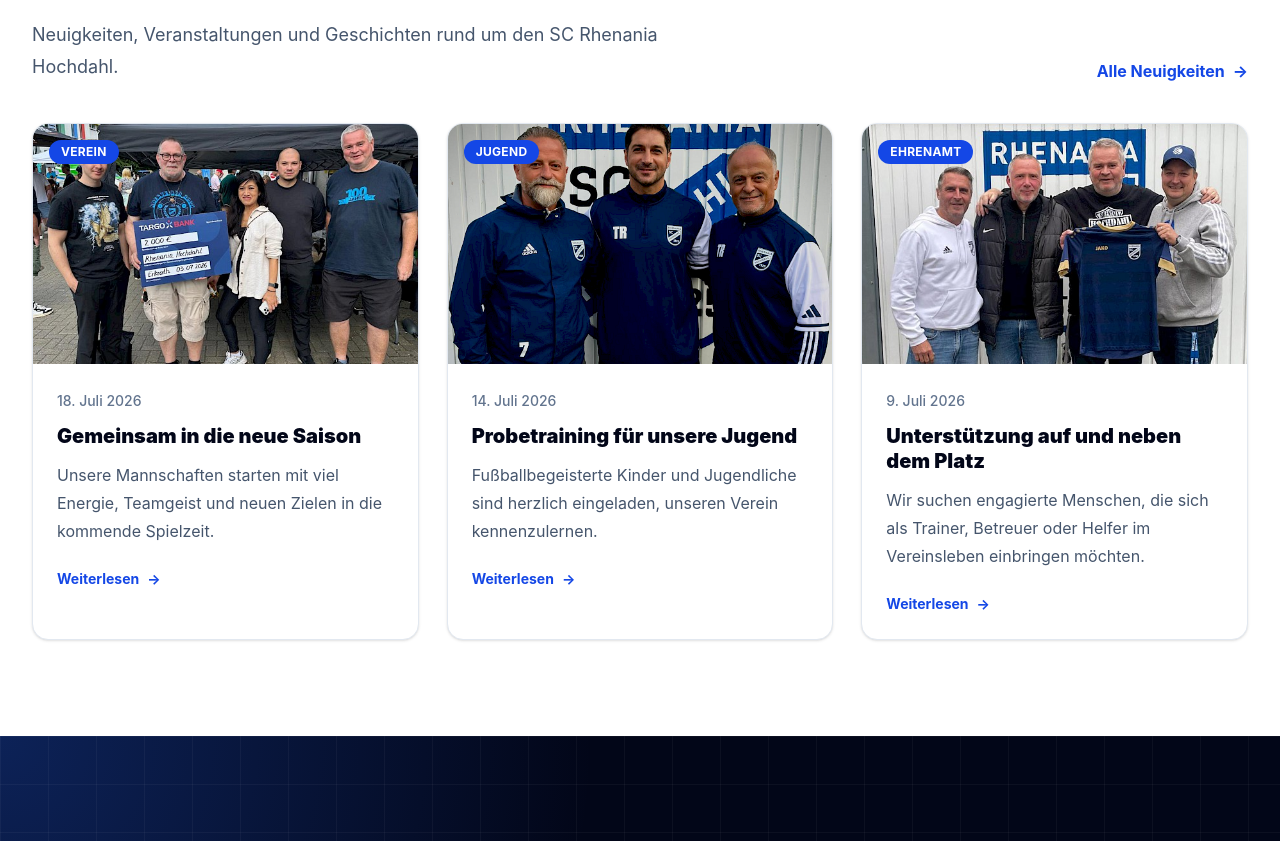
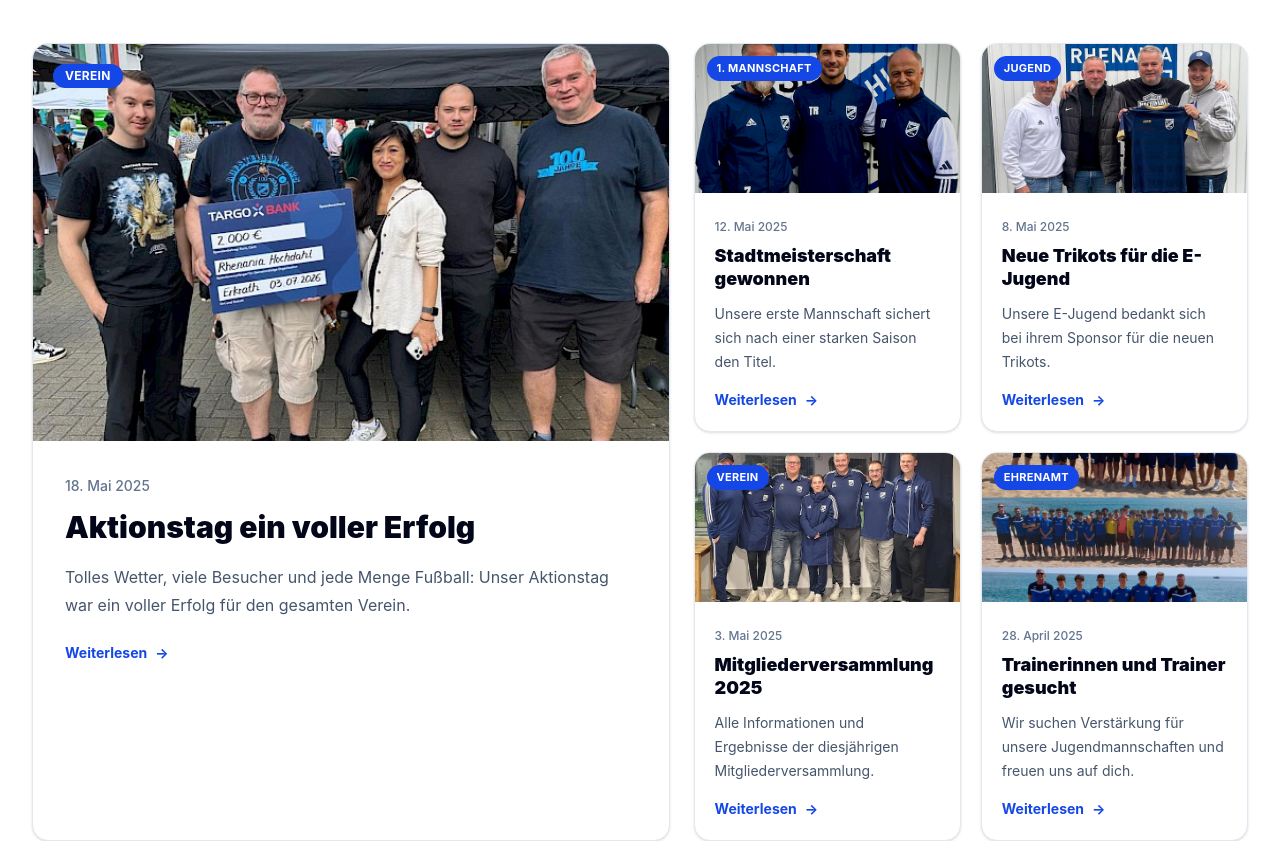
Before and after one commit to pnock88/rhenania-web, a Nuxt app: page / in a window 1280 px wide. Shown: the part 2062-2903 px from the top of the page. Built offline with nearby package versions, Linux system fonts and the light colour scheme.

Commit message:
feat: redesign homepage news section

```diff
--- a/app/components/home/NewsSection.vue
+++ b/app/components/home/NewsSection.vue
@@ -1,31 +1,59 @@
 <script setup lang="ts">
-const newsItems = [
+type NewsItem = {
+  title: string
+  excerpt: string
+  image: string
+  category: string
+  date: string
+  to: string
+}
+
+const featuredNews: NewsItem = {
+  title: 'Aktionstag ein voller Erfolg',
+  excerpt:
+    'Tolles Wetter, viele Besucher und jede Menge Fußball: Unser Aktionstag war ein voller Erfolg für den gesamten Verein.',
+  image: '/images/news/news-1.jpg',
+  category: 'Verein',
+  date: '18. Mai 2025',
+  to: '/news/aktionstag',
+}
+
+const newsItems: NewsItem[] = [
   {
-    title: 'Gemeinsam in die neue Saison',
+    title: 'Stadtmeisterschaft gewonnen',
     excerpt:
-      'Unsere Mannschaften starten mit viel Energie, Teamgeist und neuen Zielen in die kommende Spielzeit.',
-    image: '/images/news/news-1.jpg',
-    category: 'Verein',
-    date: '18. Juli 2026',
-    to: '/news/gemeinsam-in-die-neue-saison',
+      'Unsere erste Mannschaft sichert sich nach einer starken Saison den Titel.',
+    image: '/images/news/news-2.jpg',
+    category: '1. Mannschaft',
+    date: '12. Mai 2025',
+    to: '/news/stadtmeisterschaft',
   },
   {
-    title: 'Probetraining für unsere Jugend',
+    title: 'Neue Trikots für die E-Jugend',
     excerpt:
-      'Fußballbegeisterte Kinder und Jugendliche sind herzlich eingeladen, unseren Verein kennenzulernen.',
-    image: '/images/news/news-2.jpg',
+      'Unsere E-Jugend bedankt sich bei ihrem Sponsor für die neuen Trikots.',
+    image: '/images/news/news-3.jpg',
     category: 'Jugend',
-    date: '14. Juli 2026',
-    to: '/news/probetraining-jugend',
+    date: '8. Mai 2025',
+    to: '/news/neue-trikots',
   },
   {
-    title: 'Unterstützung auf und neben dem Platz',
+    title: 'Mitgliederversammlung 2025',
     excerpt:
-      'Wir suchen engagierte Menschen, die sich als Trainer, Betreuer oder Helfer im Vereinsleben einbringen möchten.',
-    image: '/images/news/news-3.jpg',
+      'Alle Informationen und Ergebnisse der diesjährigen Mitgliederversammlung.',
+    image: '/images/news/news-4.jpg',
+    category: 'Verein',
+    date: '3. Mai 2025',
+    to: '/news/mitgliederversammlung',
+  },
+  {
+    title: 'Trainerinnen und Trainer gesucht',
+    excerpt:
+      'Wir suchen Verstärkung für unsere Jugendmannschaften und freuen uns auf dich.',
+    image: '/images/news/news-5.jpg',
     category: 'Ehrenamt',
-    date: '9. Juli 2026',
-    to: '/news/ehrenamt',
+    date: '28. April 2025',
+    to: '/news/trainer-gesucht',
   },
 ]
 </script>
@@ -47,28 +75,125 @@ const newsItems = [
         >
           Aktuelles
         </h2>
-
-        <p class="mt-4 max-w-2xl text-lg leading-8 text-slate-600">
-          Neuigkeiten, Veranstaltungen und Geschichten rund um den
-          SC Rhenania Hochdahl.
-        </p>
       </div>
 
       <NuxtLink
         to="/news"
         class="inline-flex items-center gap-2 font-bold text-blue-700 transition hover:text-blue-500"
       >
-        Alle Neuigkeiten
+        Zur News-Übersicht
         <span aria-hidden="true">→</span>
       </NuxtLink>
     </div>
 
-    <div class="grid gap-7 md:grid-cols-2 lg:grid-cols-3">
-      <NewsCard
-        v-for="item in newsItems"
-        :key="item.to"
-        v-bind="item"
-      />
+    <div class="grid gap-6 lg:grid-cols-[1.15fr_1fr]">
+      <!-- Hauptmeldung -->
+      <article
+        class="group overflow-hidden rounded-2xl border border-slate-200 bg-white shadow-sm transition duration-300 hover:-translate-y-1 hover:shadow-xl"
+      >
+        <NuxtLink
+          :to="featuredNews.to"
+          class="block h-full"
+        >
+          <div class="relative aspect-[16/10] overflow-hidden bg-slate-200">
+            <img
+              :src="featuredNews.image"
+              :alt="featuredNews.title"
+              class="h-full w-full object-cover transition duration-500 group-hover:scale-105"
+            >
+
+            <span
+              class="absolute left-5 top-5 rounded-full bg-blue-700 px-3 py-1 text-xs font-bold uppercase tracking-wide text-white"
+            >
+              {{ featuredNews.category }}
+            </span>
+          </div>
+
+          <div class="p-6 sm:p-8">
+            <time class="text-sm font-medium text-slate-500">
+              {{ featuredNews.date }}
+            </time>
+
+            <h3
+              class="mt-3 text-2xl font-black leading-tight text-slate-950 transition group-hover:text-blue-700 sm:text-3xl"
+            >
+              {{ featuredNews.title }}
+            </h3>
+
+            <p class="mt-4 leading-7 text-slate-600">
+              {{ featuredNews.excerpt }}
+            </p>
+
+            <span
+              class="mt-6 inline-flex items-center gap-2 text-sm font-bold text-blue-700"
+            >
+              Weiterlesen
+              <span
+                class="transition group-hover:translate-x-1"
+                aria-hidden="true"
+              >
+                →
+              </span>
+            </span>
+          </div>
+        </NuxtLink>
+      </article>
+
+      <!-- Kleine Meldungen -->
+      <div class="grid gap-5 sm:grid-cols-2">
+        <article
+          v-for="item in newsItems"
+          :key="item.to"
+          class="group overflow-hidden rounded-2xl border border-slate-200 bg-white shadow-sm transition duration-300 hover:-translate-y-1 hover:shadow-lg"
+        >
+          <NuxtLink
+            :to="item.to"
+            class="block h-full"
+          >
+            <div class="relative aspect-[16/9] overflow-hidden bg-slate-200">
+              <img
+                :src="item.image"
+                :alt="item.title"
+                class="h-full w-full object-cover transition duration-500 group-hover:scale-105"
+              >
+
+              <span
+                class="absolute left-3 top-3 rounded-full bg-blue-700 px-2.5 py-1 text-[11px] font-bold uppercase tracking-wide text-white"
+              >
+                {{ item.category }}
+              </span>
+            </div>
+
+            <div class="p-5">
+              <time class="text-xs font-medium text-slate-500">
+                {{ item.date }}
+              </time>
+
+              <h3
+                class="mt-2 text-lg font-black leading-tight text-slate-950 transition group-hover:text-blue-700"
+              >
+                {{ item.title }}
+              </h3>
+
+              <p class="mt-3 text-sm leading-6 text-slate-600">
+                {{ item.excerpt }}
+              </p>
+
+              <span
+                class="mt-4 inline-flex items-center gap-2 text-sm font-bold text-blue-700"
+              >
+                Weiterlesen
+                <span
+                  class="transition group-hover:translate-x-1"
+                  aria-hidden="true"
+                >
+                  →
+                </span>
+              </span>
+            </div>
+          </NuxtLink>
+        </article>
+      </div>
     </div>
   </BaseSection>
 </template>
```
Also changed, not shown: public/images/news/news-4.jpg (added), public/images/news/news-5.jpg (added).
